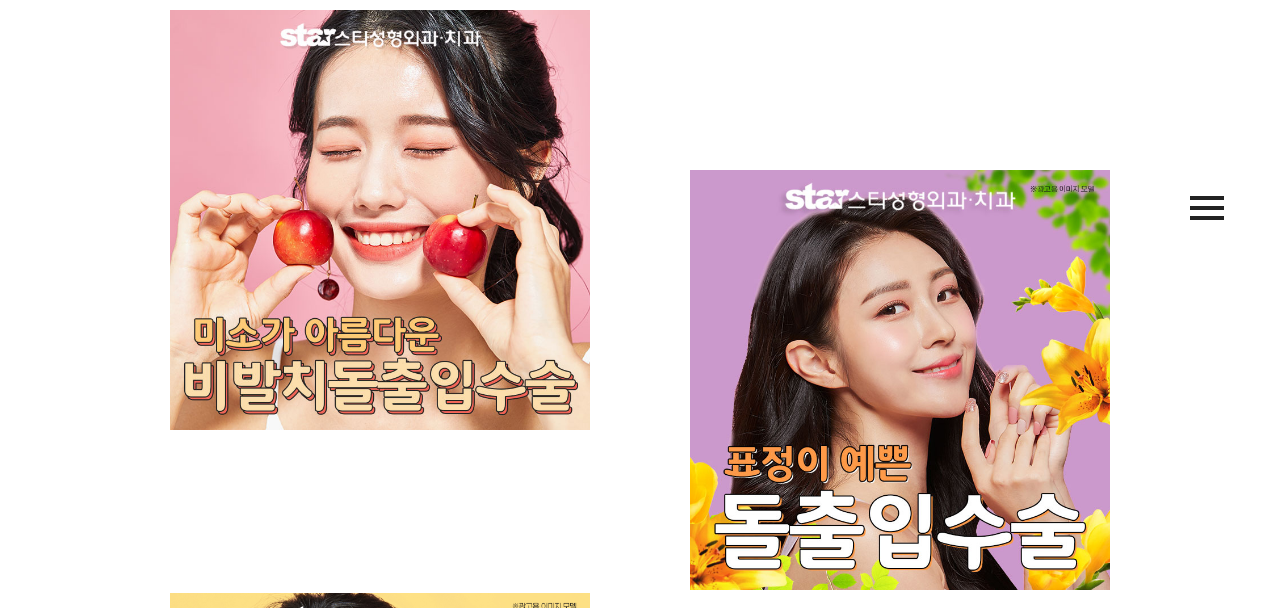
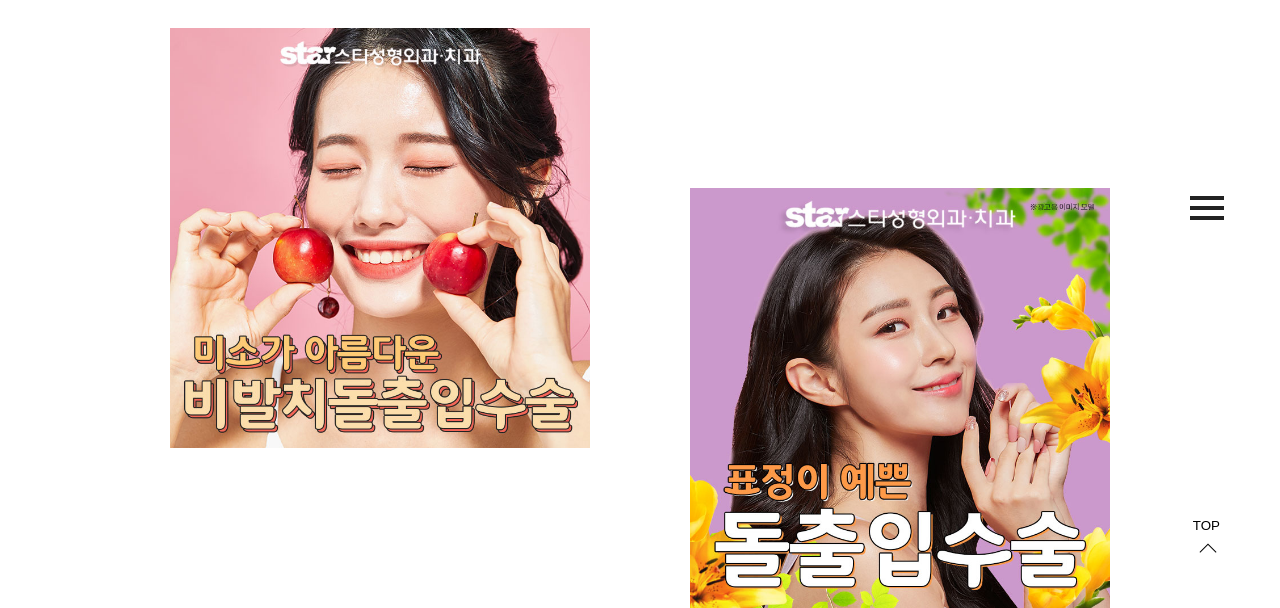
Before and after one commit to leezseon/leezseon.github.io, a plain HTML site: page works.html in a window 1280 px wide. Shown: the part 192-800 px from the top of the page. Drawn offline with Linux system fonts and the light colour scheme.

Commit message:
Add scroll top button in 'works' page.

```diff
--- a/css/style.css
+++ b/css/style.css
@@ -722,6 +722,28 @@ a:hover {
   display: none;
 }
 
+/* con - works */
+#container .btn-top p {
+  position: fixed;
+  bottom: calc(50px + 25px); right: 60px;
+}
+#container .btn-top p span{
+  position: absolute;
+  bottom: -25px; right: 6px;
+  width: 12px;
+  height: 12px;
+  margin-left: -12px;
+  border-left: 1px solid #010101;
+  border-bottom: 1px solid #010101;
+  -webkit-transform: rotate(-45deg);
+  transform: rotate(135deg);
+  -webkit-animation: sdb 2s infinite;
+  animation: sdb 2s infinite;
+  opacity: 0;
+  box-sizing: border-box;
+  -webkit-animation-delay: 0s;
+  animation-delay: 0s;
+}
 #container .list {
   position: relative;
   margin: 0 120px;
--- a/works.html
+++ b/works.html
@@ -60,6 +60,12 @@
   </div>
 
   <div id="container" class="container">
+    <button type="button" onclick="goTop()" class="btn-top">
+      <p class="pointer-hover">
+        TOP
+        <span class="pointer-hover"></span>
+      </p>
+    </button>
     <div class="list">
       <div class="work">
         <h1>Design</h1>
@@ -393,5 +399,11 @@
       </div>
     </div>
   </div>
+
+  <script>
+    function goTop(){
+      document.documentElement.scrollTop = 0;
+    }
+  </script>
 </body>
 </html>
```
Also changed, not shown: js/custom.js (+0 -62 lines).
